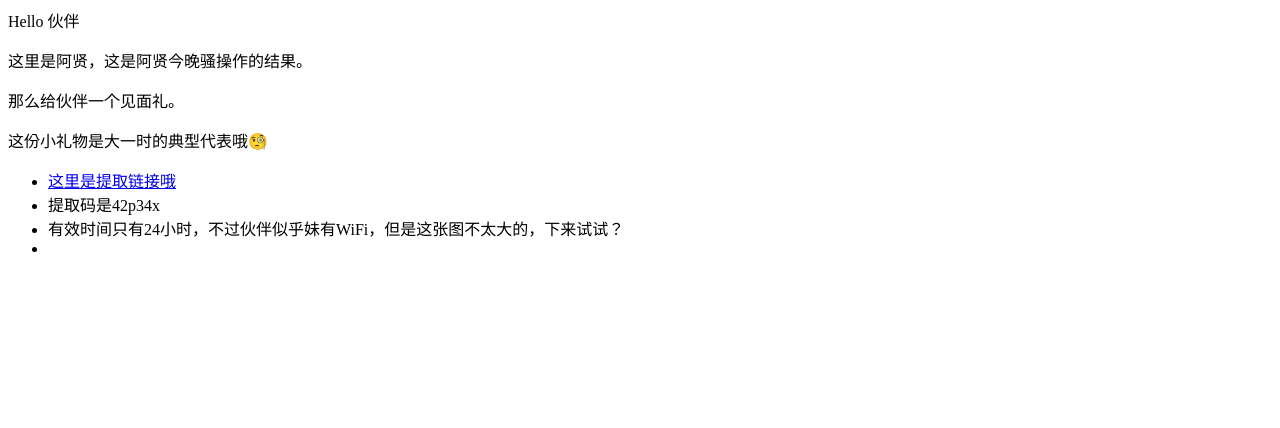
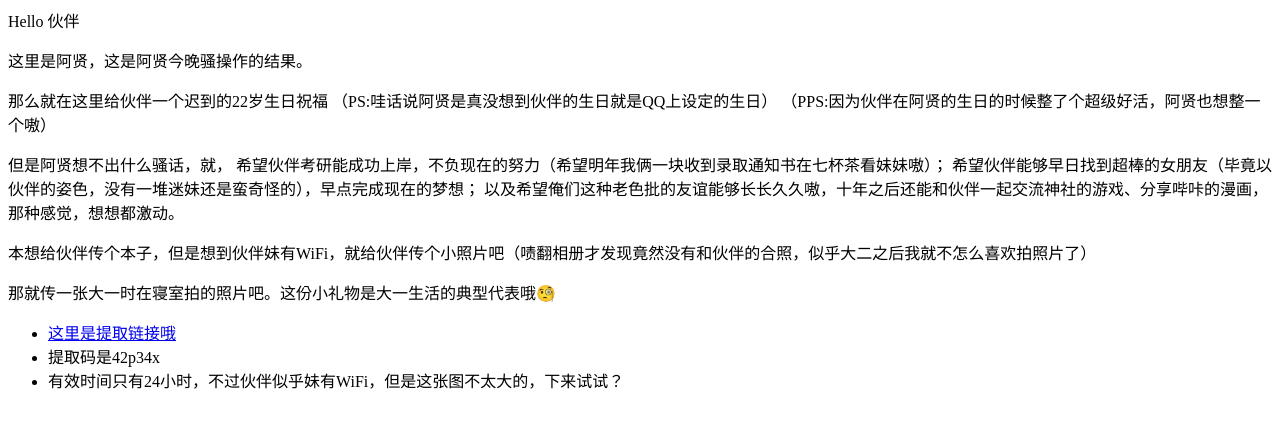
Before and after one commit to AXIAN-311/AXIAN-311, a plain HTML site: page index.html in a window 1280 px wide. Drawn offline with Linux system fonts and the light colour scheme.

Commit message:
Update index.html

```diff
--- a/index.html
+++ b/index.html
@@ -1,9 +1,16 @@
 <p>Hello 伙伴</p>
 <p>这里是阿贤，这是阿贤今晚骚操作的结果。 </p>
-<p>那么给伙伴一个见面礼。 </p>
-<p>这份小礼物是大一时的典型代表哦🧐 </p>
+<p>那么就在这里给伙伴一个迟到的22岁生日祝福
+  （PS:哇话说阿贤是真没想到伙伴的生日就是QQ上设定的生日）
+  （PPS:因为伙伴在阿贤的生日的时候整了个超级好活，阿贤也想整一个嗷）</p>
+<p>但是阿贤想不出什么骚话，就，
+  希望伙伴考研能成功上岸，不负现在的努力（希望明年我俩一块收到录取通知书在七杯茶看妹妹嗷）；
+  希望伙伴能够早日找到超棒的女朋友（毕竟以伙伴的姿色，没有一堆迷妹还是蛮奇怪的），早点完成现在的梦想；
+  以及希望俺们这种老色批的友谊能够长长久久嗷，十年之后还能和伙伴一起交流神社的游戏、分享哔咔的漫画，那种感觉，想想都激动。 </p>
+<p>本想给伙伴传个本子，但是想到伙伴妹有WiFi，就给伙伴传个小照片吧（啧翻相册才发现竟然没有和伙伴的合照，似乎大二之后我就不怎么喜欢拍照片了） </p>
+<p>那就传一张大一时在寝室拍的照片吧。这份小礼物是大一生活的典型代表哦🧐 </p>
 <ul>
   <li> <a href="https://cowtransfer.com/s/8b7d1d5e8a574c">这里是提取链接哦</a> </li>
   <li> 提取码是42p34x</a> </li>
-  <li> 有效时间只有24小时，不过伙伴似乎妹有WiFi，但是这张图不太大的，下来试试？ <li>
+  <li> 有效时间只有24小时，不过伙伴似乎妹有WiFi，但是这张图不太大的，下来试试？ </li>
 </ul>
```
